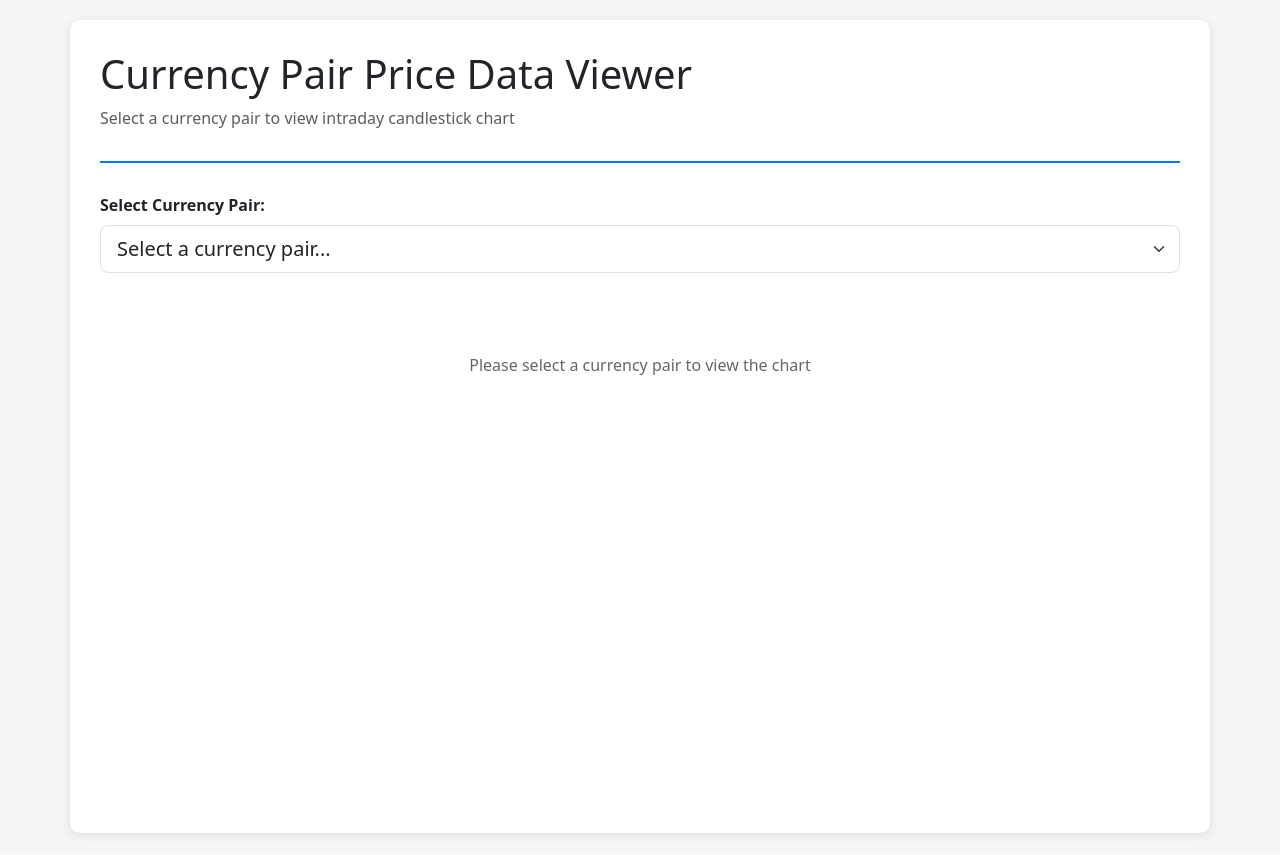
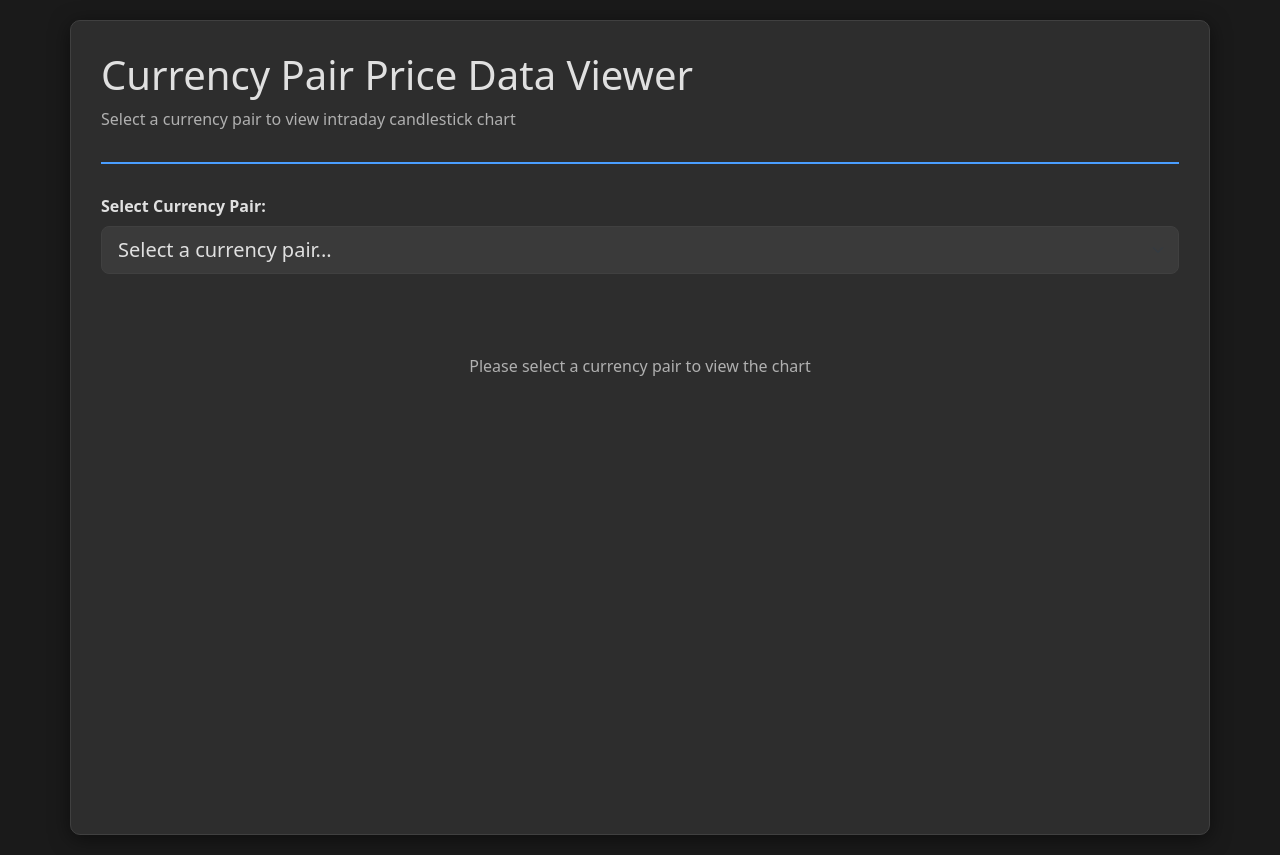
Before and after one commit to chichibi-90/pattern-matcher, a Flask app: page / in a window 1280 px wide. Run offline with Flask 3, Linux system fonts and the light colour scheme; data that the repository does not hold is empty; some libraries are stand-ins or nearby versions.

Commit message:
Changed to dark theme

```diff
--- a/templates/index.html
+++ b/templates/index.html
@@ -7,23 +7,63 @@
     <link href="https://cdn.jsdelivr.net/npm/bootstrap@5.3.0/dist/css/bootstrap.min.css" rel="stylesheet">
     <script src="https://cdn.plot.ly/plotly-2.26.0.min.js"></script>
     <style>
+        :root {
+            --bg-primary: #1a1a1a;
+            --bg-secondary: #2d2d2d;
+            --bg-tertiary: #3a3a3a;
+            --text-primary: #e0e0e0;
+            --text-secondary: #b0b0b0;
+            --border-color: #404040;
+            --accent-color: #4a9eff;
+            --accent-hover: #5baaff;
+            --success-color: #4caf50;
+            --error-color: #f44336;
+        }
+
         body {
-            background-color: #f5f5f5;
+            background-color: var(--bg-primary);
+            color: var(--text-primary);
             padding: 20px;
+            min-height: 100vh;
         }
         .container {
-            background-color: white;
+            background-color: var(--bg-secondary);
             border-radius: 10px;
             padding: 30px;
-            box-shadow: 0 2px 10px rgba(0,0,0,0.1);
+            box-shadow: 0 4px 20px rgba(0,0,0,0.5);
+            border: 1px solid var(--border-color);
         }
         .header {
             margin-bottom: 30px;
-            border-bottom: 2px solid #007bff;
+            border-bottom: 2px solid var(--accent-color);
             padding-bottom: 15px;
+        }
+        .header h1 {
+            color: var(--text-primary);
+        }
+        .header .text-muted {
+            color: var(--text-secondary) !important;
         }
         .ccy-selector {
             margin-bottom: 30px;
+        }
+        .form-label {
+            color: var(--text-primary);
+        }
+        .form-select {
+            background-color: var(--bg-tertiary);
+            color: var(--text-primary);
+            border: 1px solid var(--border-color);
+        }
+        .form-select:focus {
+            background-color: var(--bg-tertiary);
+            color: var(--text-primary);
+            border-color: var(--accent-color);
+            box-shadow: 0 0 0 0.25rem rgba(74, 158, 255, 0.25);
+        }
+        .form-select option {
+            background-color: var(--bg-tertiary);
+            color: var(--text-primary);
         }
         #chart-container {
             min-height: 500px;
@@ -31,12 +71,13 @@
         .loading {
             text-align: center;
             padding: 50px;
-            color: #666;
+            color: var(--text-secondary);
         }
         .error {
-            color: #dc3545;
+            color: #ff6b6b;
             padding: 15px;
-            background-color: #f8d7da;
+            background-color: rgba(244, 67, 54, 0.15);
+            border: 1px solid rgba(244, 67, 54, 0.3);
             border-radius: 5px;
             margin: 15px 0;
         }
@@ -223,7 +283,7 @@
                 y: volumes,
                 type: 'bar',
                 name: 'Volume',
-                marker: { color: 'rgba(158,158,158,0.5)' },
+                marker: { color: 'rgba(74, 158, 255, 0.4)' },
                 yaxis: 'y2'
             };
 
@@ -232,26 +292,34 @@
             const layout = {
                 title: {
                     text: `${ccyPair} - Intraday Price Data`,
-                    font: { size: 20 }
+                    font: { size: 20, color: '#e0e0e0' }
                 },
                 xaxis: {
-                    title: 'Time',
+                    title: { text: 'Time', font: { color: '#b0b0b0' } },
                     type: 'category',
-                    rangeslider: { visible: false }
+                    rangeslider: { visible: false },
+                    gridcolor: '#404040',
+                    linecolor: '#606060',
+                    tickfont: { color: '#b0b0b0' }
                 },
                 yaxis: {
-                    title: 'Price',
-                    side: 'right'
+                    title: { text: 'Price', font: { color: '#b0b0b0' } },
+                    side: 'right',
+                    gridcolor: '#404040',
+                    linecolor: '#606060',
+                    tickfont: { color: '#b0b0b0' }
                 },
                 yaxis2: {
-                    title: 'Volume',
+                    title: { text: 'Volume', font: { color: '#b0b0b0' } },
                     overlaying: 'y',
                     side: 'left',
-                    showgrid: false
+                    showgrid: false,
+                    tickfont: { color: '#b0b0b0' }
                 },
                 hovermode: 'x unified',
-                plot_bgcolor: 'white',
-                paper_bgcolor: 'white',
+                plot_bgcolor: '#2d2d2d',
+                paper_bgcolor: '#2d2d2d',
+                font: { color: '#e0e0e0' },
                 height: 600,
                 margin: { l: 50, r: 50, t: 50, b: 50 }
             };
@@ -331,7 +399,7 @@
                         <h5 style="margin: 0;">${match.ccy_pair}</h5>
                         <span class="similarity-badge">${similarityPercent}% Similar</span>
                     </div>
-                    <p style="margin: 0; color: #666;">Click to view this currency pair</p>
+                    <p style="margin: 0;">Click to view this currency pair</p>
                 `;
 
                 resultDiv.addEventListener('click', function() {
```
Also changed, not shown: other parts of templates/index.html (+26 -7 lines).
